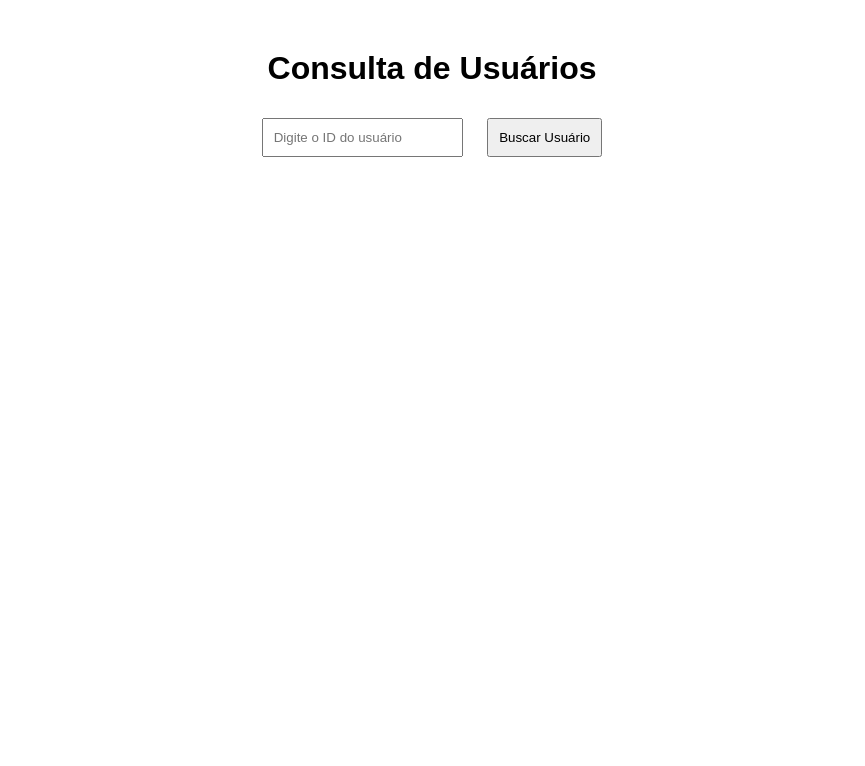
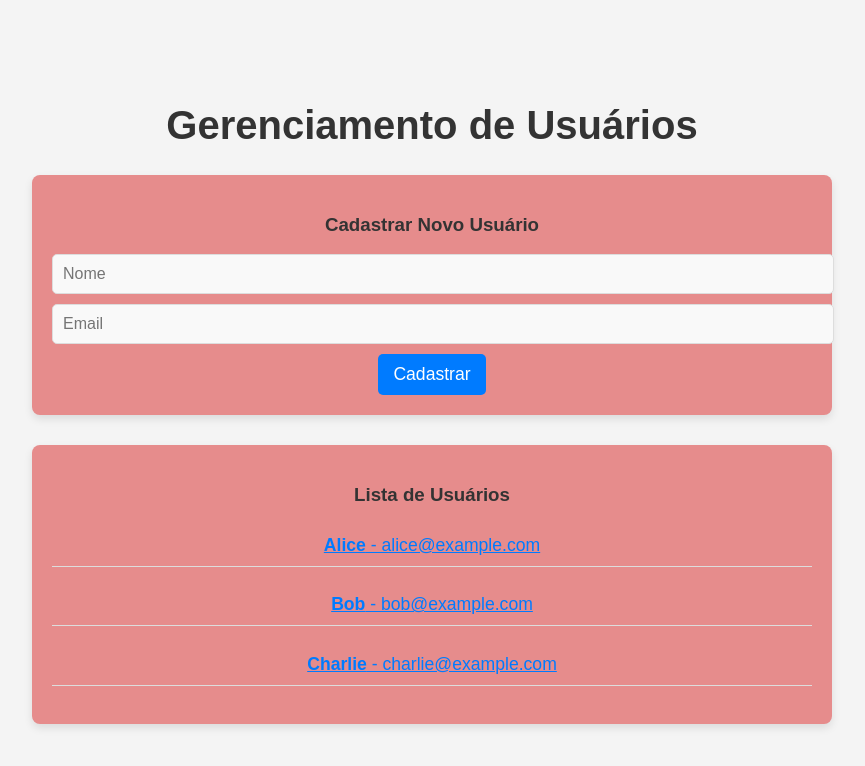
Before and after one commit to mklaras/consulta-usuario, a plain HTML site: page index.html in a window 1280 px wide. Shown: the whole page, without its empty margins (208-1073 px from the left). Drawn offline with Linux system fonts and the light colour scheme.

Commit message:
commit: feature: página de gerenciamento

```diff
--- a/index.html
+++ b/index.html
@@ -3,28 +3,24 @@
 <head>
     <meta charset="UTF-8">
     <meta name="viewport" content="width=device-width, initial-scale=1.0">
-    <title>Consulta de Usuários</title>
-    <style>
-        body {
-            font-family: Arial, sans-serif;
-            text-align: center;
-            margin: 50px;
-        }
-        input, button {
-            padding: 10px;
-            margin: 10px;
-        }
-        #userInfo {
-            margin-top: 20px;
-            font-size: 18px;
-        }
-    </style>
+    <title>Gerenciamento de Usuários</title>
+    <link rel="stylesheet" href="styles.css">
 </head>
 <body>
-    <h1>Consulta de Usuários</h1>
-    <input type="number" id="userId" placeholder="Digite o ID do usuário" min="1">
-    <button id="fetchButton">Buscar Usuário</button>
-    <div id="userInfo"></div>
+    <div class="container">
+        <h1>Gerenciamento de Usuários</h1>
+
+        <div class="card">
+            <h3>Cadastrar Novo Usuário</h3>
+            <input type="text" id="newName" placeholder="Nome">
+            <input type="email" id="newEmail" placeholder="Email">
+            <button id="addUserButton">Cadastrar</button>
+        </div>
+
+        <div id="userList" class="card">
+            <!-- Lista de usuários será gerada aqui -->
+        </div>
+    </div>
 
     <script src="script.js"></script>
 </body>
--- a/script.js
+++ b/script.js
@@ -1,26 +1,85 @@
-document.getElementById('fetchButton').addEventListener('click', function() {
-    const userId = document.getElementById('userId').value.trim();
-    const userInfoDiv = document.getElementById('userInfo');
+// Simulação de banco de dados local
+let usersData = [
+    { id: 1, name: "Alice", email: "alice@example.com" },
+    { id: 2, name: "Bob", email: "bob@example.com" },
+    { id: 3, name: "Charlie", email: "charlie@example.com" }
+];
 
-    if (!userId) {
-        userInfoDiv.innerHTML = `<p style="color:red;">Por favor, digite um ID válido.</p>`;
+// Exibe a lista de usuários ao carregar a página
+document.addEventListener("DOMContentLoaded", function() {
+    displayUserList();
+});
+
+// Função para listar os usuários
+function displayUserList() {
+    const userListDiv = document.getElementById('userList');
+    userListDiv.innerHTML = "<h3>Lista de Usuários</h3>";
+
+    if (usersData.length > 0) {
+        usersData.forEach(user => {
+            userListDiv.innerHTML += `
+                <div id="user-${user.id}">
+                    <p class="user-item" onclick="showUserOptions(${user.id})">
+                        <strong>${user.name}</strong> - ${user.email}
+                    </p>
+                    <div id="options-${user.id}" class="edit-form">
+                        <input type="text" id="edit-name-${user.id}" value="${user.name}">
+                        <input type="email" id="edit-email-${user.id}" value="${user.email}">
+                        <button onclick="saveUser(${user.id})">Salvar</button>
+                        <button onclick="deleteUser(${user.id})" style="color: red;">Remover</button>
+                    </div>
+                </div>
+            `;
+        });
+    } else {
+        userListDiv.innerHTML += `<p style="color:red;">Nenhum usuário cadastrado.</p>`;
+    }
+}
+
+// Exibir opções de edição/remover ao clicar no nome do usuário
+function showUserOptions(userId) {
+    document.getElementById(`options-${userId}`).style.display = "block";
+}
+
+// Salvar alterações no usuário
+function saveUser(userId) {
+    const newName = document.getElementById(`edit-name-${userId}`).value.trim();
+    const newEmail = document.getElementById(`edit-email-${userId}`).value.trim();
+
+    if (newName === "" || newEmail === "") {
+        alert("Nome e email não podem estar vazios!");
         return;
     }
 
-    // Simulando os dados diretamente no código
-    const users = [
-        { id: 1, name: "Alice", email: "alice@example.com" },
-        { id: 2, name: "Bob", email: "bob@example.com" },
-        { id: 3, name: "Charlie", email: "charlie@example.com" }
-    ];
+    const user = usersData.find(user => user.id === userId);
+    if (user) {
+        user.name = newName;
+        user.email = newEmail;
+        displayUserList();
+    }
+}
 
-    const user = users.find(user => user.id == userId);
-    if (user) {
-        userInfoDiv.innerHTML = `
-            <p><strong>Nome:</strong> ${user.name}</p>
-            <p><strong>Email:</strong> ${user.email}</p>
-        `;
-    } else {
-        userInfoDiv.innerHTML = `<p style="color:red;">Usuário não encontrado.</p>`;
+// Remover usuário
+function deleteUser(userId) {
+    usersData = usersData.filter(user => user.id !== userId);
+    displayUserList();
+}
+
+// Adicionar novo usuário
+document.getElementById('addUserButton').addEventListener('click', function() {
+    const newName = document.getElementById('newName').value.trim();
+    const newEmail = document.getElementById('newEmail').value.trim();
+
+    if (newName === "" || newEmail === "") {
+        alert("Nome e email não podem estar vazios!");
+        return;
     }
+
+    const newId = usersData.length > 0 ? usersData[usersData.length - 1].id + 1 : 1;
+    usersData.push({ id: newId, name: newName, email: newEmail });
+
+    document.getElementById('newName').value = "";
+    document.getElementById('newEmail').value = "";
+
+    displayUserList();
 });
--- /dev/null
+++ b/styles.css
@@ -0,0 +1,128 @@
+/* Definindo as cores principais */
+:root {
+    --primary-bg-color: #f4f4f4; /* Fundo cinza claro */
+    --card-bg-color: #e68c8c; /* Fundo branco para os cards */
+    --primary-text-color: #333; /* Cor do texto */
+    --button-bg-color: #007bff; /* Cor de fundo do botão */
+    --button-text-color: #fff; /* Cor do texto do botão */
+    --hover-bg-color: #0056b3; /* Cor do botão ao passar o mouse */
+    --input-bg-color: #f9f9f9; /* Fundo dos inputs */
+    --input-border-color: #ddd; /* Cor da borda dos inputs */
+    --error-text-color: #e74c3c; /* Cor de erro */
+}
+
+/* Definindo o estilo do corpo da página */
+body {
+    font-family: 'Arial', sans-serif;
+    background-color: var(--primary-bg-color);
+    margin: 0;
+    padding: 0;
+    display: flex;
+    justify-content: center;
+    align-items: center;
+    min-height: 100vh;
+    color: var(--primary-text-color);
+    text-align: center;
+}
+
+/* Container centralizado */
+.container {
+    width: 90%;
+    max-width: 800px;
+    margin: 0 auto;
+}
+
+/* Estilo dos títulos */
+h1 {
+    text-align: center;
+    color: var(--primary-text-color);
+    font-size: 2.5em;
+}
+
+/* Estilo do card (div que contém o conteúdo) */
+.card {
+    background-color: var(--card-bg-color);
+    border-radius: 8px;
+    padding: 20px;
+    margin-top: 20px;
+    box-shadow: 0 4px 8px rgba(0, 0, 0, 0.1);
+    transition: transform 0.3s ease;
+}
+
+.card:hover {
+    transform: scale(1.05);
+}
+
+/* Estilo dos inputs */
+input {
+    width: 100%;
+    padding: 10px;
+    margin-bottom: 10px;
+    border: 1px solid var(--input-border-color);
+    border-radius: 5px;
+    background-color: var(--input-bg-color);
+    font-size: 1em;
+    color: var(--primary-text-color);
+}
+
+/* Estilo do botão */
+button {
+    background-color: var(--button-bg-color);
+    color: var(--button-text-color);
+    padding: 10px 15px;
+    border: none;
+    border-radius: 5px;
+    cursor: pointer;
+    font-size: 1.1em;
+    transition: background-color 0.3s ease;
+}
+
+/* Efeito de hover no botão */
+button:hover {
+    background-color: var(--hover-bg-color);
+}
+
+/* Estilo das listas de usuários */
+#userList {
+    margin-top: 30px;
+}
+
+.user-item {
+    cursor: pointer;
+    color: #007bff;
+    text-decoration: underline;
+    padding: 10px 0;
+    border-bottom: 1px solid #ddd;
+    font-size: 1.1em;
+}
+
+.user-item:hover {
+    color: #0056b3;
+}
+
+/* Estilo para opções de edição e remoção */
+.edit-form {
+    display: none;
+    margin-top: 10px;
+}
+
+.edit-form input {
+    margin-right: 10px;
+    width: 40%;
+}
+
+.edit-form button {
+    background-color: #28a745;
+    margin-left: 10px;
+}
+
+.edit-form button:hover {
+    background-color: #218838;
+}
+
+/* Mensagem de erro */
+.error-message {
+    color: var(--error-text-color);
+    font-size: 1.1em;
+    margin-top: 10px;
+}
```
